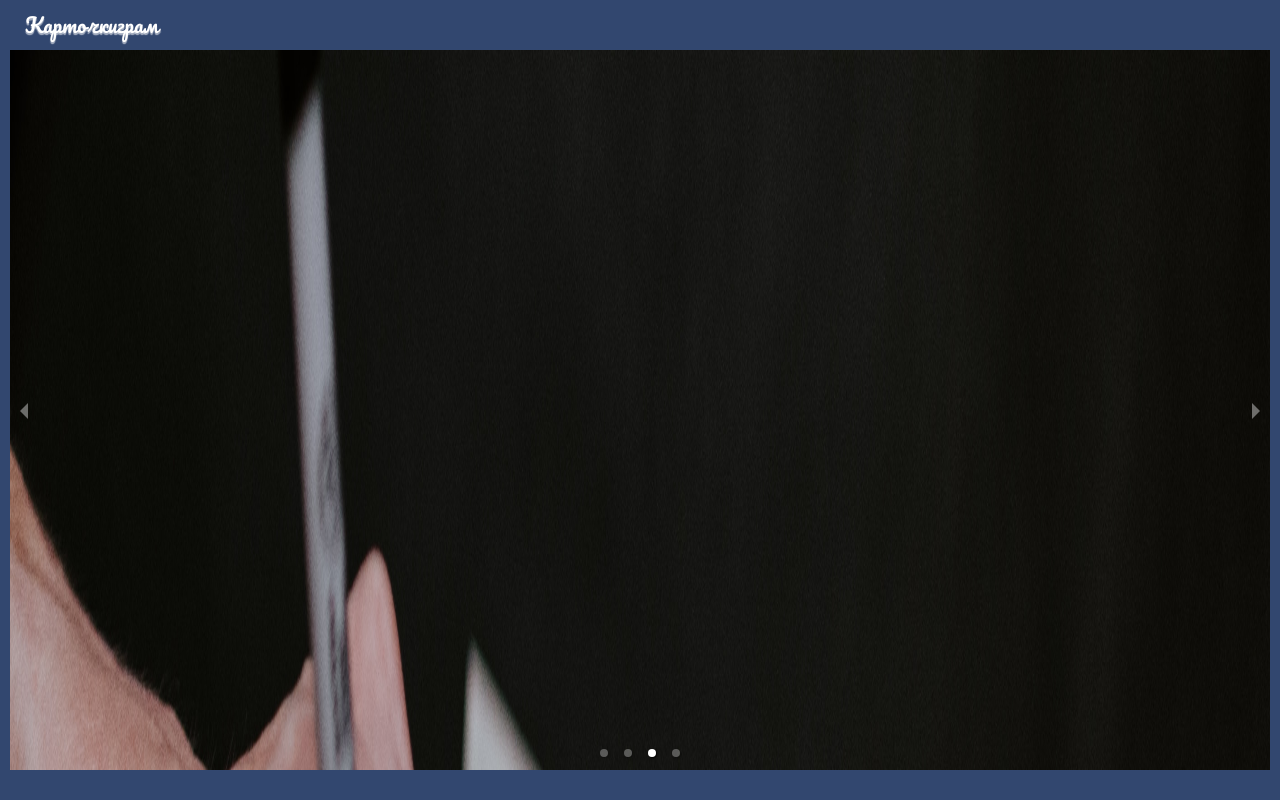
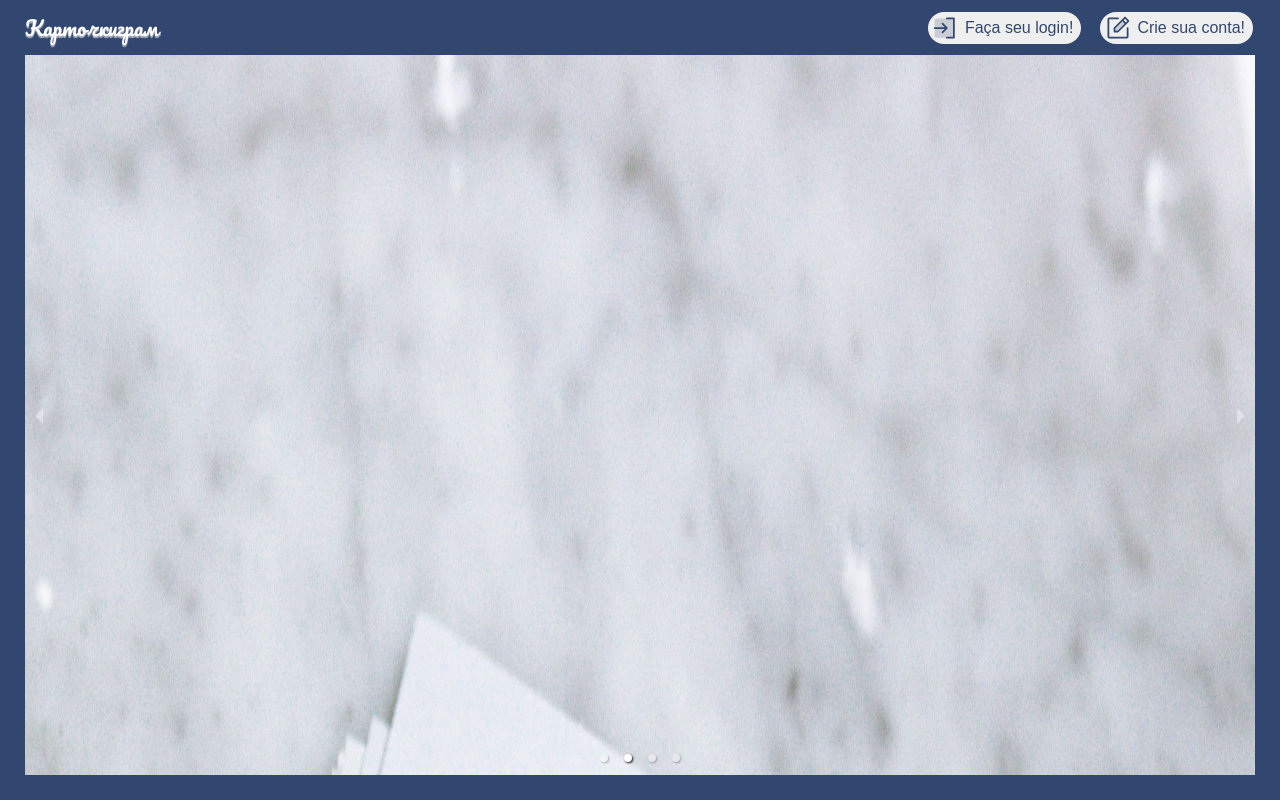
Before and after one commit to andrezzasouza/Cartochkigram, a Next.js app: page / in a window 1280 px wide. Built offline with nearby package versions, Linux system fonts and the light colour scheme.

Commit message:
feat: add buttons to the header of the lp, home and dashboard pages

```diff
--- a/src/app/page.tsx
+++ b/src/app/page.tsx
@@ -3,12 +3,37 @@
 import Header from "../components/Header/Header";
 import CarouselComponent from "../components/Carousel/Carousel";
 import { styled } from "styled-components";
+import LogoButton from "@/components/LogoButton/LogoButton";
+import { NotePencil, SignIn } from "@phosphor-icons/react";
+import Link from "next/link";
+
+const itemsArray = [
+  {
+    element: <SignIn size={28} weight="duotone" />,
+    description: "Faça seu login!",
+    address: "/login",
+  },
+  {
+    element: <NotePencil size={28} weight="duotone" />,
+    description: "Crie sua conta!",
+    address: "/signup",
+  },
+];
 
 export default function Lp() {
   return (
     <>
       <Header>
-        <nav></nav>
+        <LPNavBar>
+          {itemsArray.map((item, index) => (
+            <Link href={item.address} key={`logo-button-${index}`}>
+              <LogoButton>
+                {item.element}
+                {item.description}
+              </LogoButton>
+            </Link>
+          ))}
+        </LPNavBar>
       </Header>
       <main>
         <CarouselContainer>
@@ -19,6 +44,11 @@ export default function Lp() {
   );
 }
 
+const LPNavBar = styled.nav`
+  display: flex;
+  gap: 0 15px;
+`;
+
 const CarouselContainer = styled.div`
-  padding: 0 10px;
+  padding: 0 25px;
 `;
--- a/src/components/Header/Header.tsx
+++ b/src/components/Header/Header.tsx
@@ -6,7 +6,7 @@ import LogoTitle from "../LogoTitle/LogoTitle";
 export default function Header({ children }: PropsWithChildren) {
   const Header = styled.header`
     width: 100%;
-    height: 50px;
+    height: 55px;
     background-color: #32476f;
     display: flex;
     justify-content: space-between;
--- a/src/components/LoggedInSideHeader/LoggedInSideHeader.tsx
+++ b/src/components/LoggedInSideHeader/LoggedInSideHeader.tsx
@@ -1,14 +1,16 @@
 import styled from "styled-components";
 import { SignOut, UserCircle } from "@phosphor-icons/react";
+import Link from "next/link";
 
 const NavBar = styled.nav`
   display: flex;
   gap: 0 15px;
 `;
 
-export default function LoggedInSideHeader () {
+export default function LoggedInSideHeader({ thirdIcon, logoLink }) {
   return (
     <NavBar>
+      <Link href={logoLink}>{thirdIcon}</Link>
       <UserCircle size={28} color="#fafafa" weight="duotone" />
       <SignOut size={28} color="#fafafa" weight="duotone" />
     </NavBar>
```
Also changed, not shown: src/app/dashboard/page.tsx (added, +21 -0 lines), src/app/home/page.tsx (+7 -1 lines), .babelrc (deleted).
